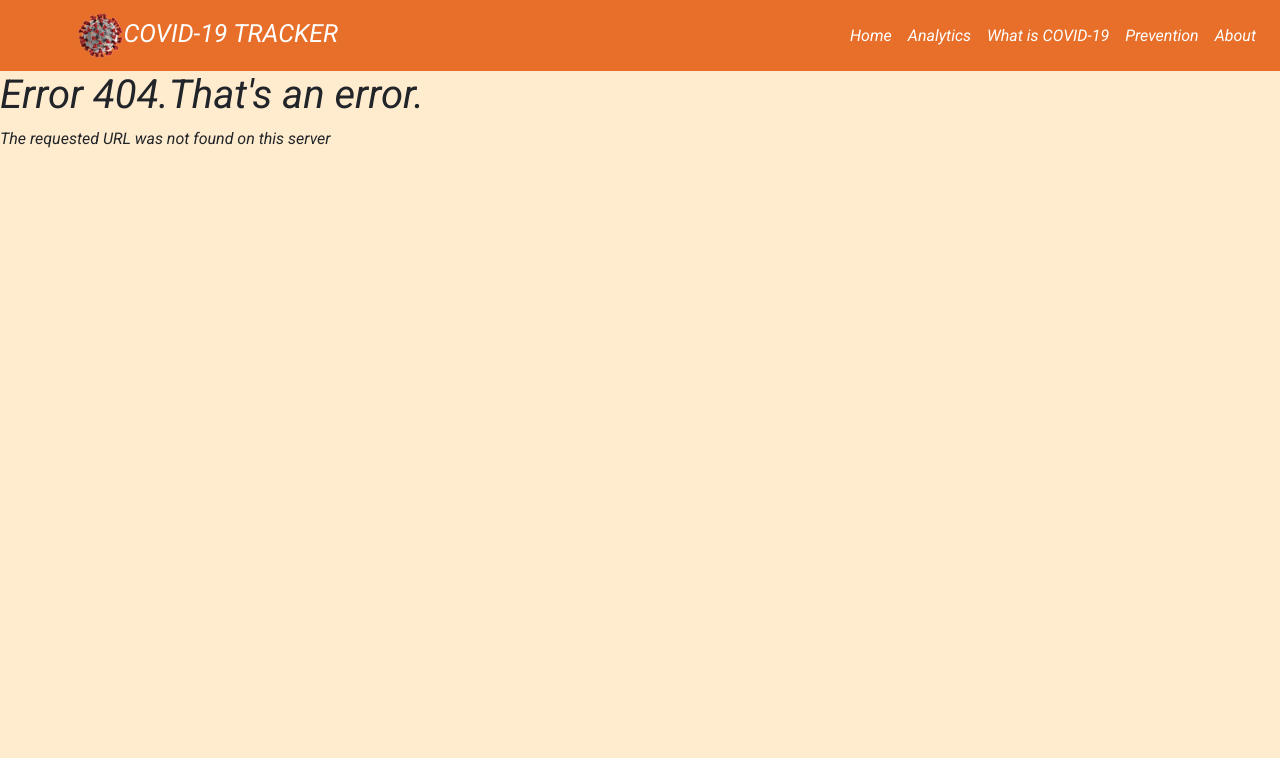
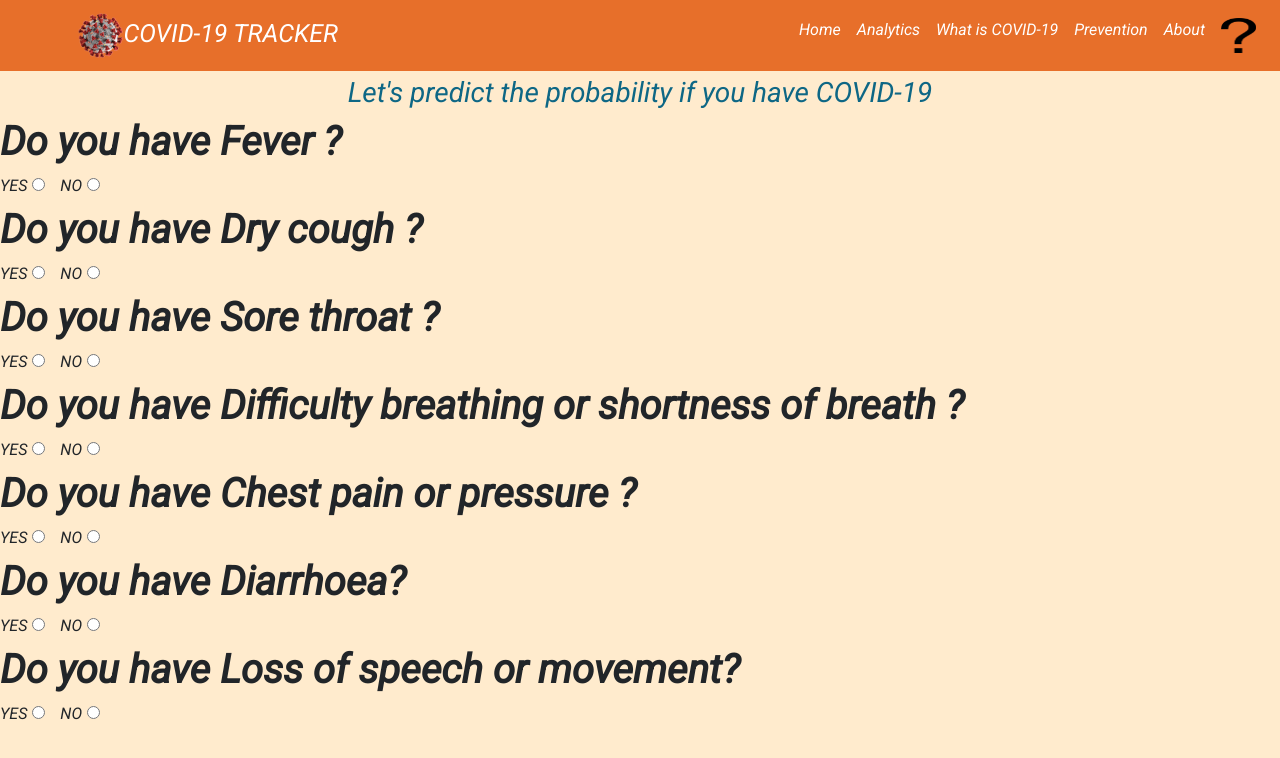
Before and after one commit to Farzana-Rahman/First-project, a React (Create React App) app in the folder my-app/: page /prediction in a window 1280 px wide. Before the commit this address had no page. Shown: the top 758 px of the page. Built offline with nearby package versions, Linux system fonts and the light colour scheme.

Commit message:
updated few pages

```diff
--- a/my-app/package.json
+++ b/my-app/package.json
@@ -7,7 +7,9 @@
     "@testing-library/react": "^9.5.0",
     "@testing-library/user-event": "^7.2.1",
     "axios": "^0.20.0",
+    "chart.js": "^2.9.3",
     "react": "^16.13.1",
+    "react-chartjs-2": "^2.10.0",
     "react-dom": "^16.13.1",
     "react-router-dom": "^5.2.0",
     "react-scripts": "3.4.1",
--- a/my-app/src/App.css
+++ b/my-app/src/App.css
@@ -103,3 +103,15 @@ p{
   margin-top: 265px;
   text-align: center;
 }
+
+.map{
+  margin: 40px 100px;
+}
+
+@media (max-width: 575.98px) {
+  .navbar-nav{
+    align-items: center;
+    margin-left:none ;
+  }
+
+}
--- a/my-app/src/Components/Details.js
+++ b/my-app/src/Components/Details.js
@@ -26,13 +26,16 @@ class Details extends Component {
 
                 <p> Diarrhoea </p>
 
-                <p> Conjunctivitis </p>
-
                 <p>Headache </p>
 
                 <p> Loss of taste or smell </p>
 
                 <p> A rash on skin, or discolouration of fingers or toes </p>
+                <h5>Serious symptoms:</h5>
+                <p>Difficulty breathing or shortness of breath</p>
+                <p>Chest pain or pressure</p>
+                <p>Loss of speech or movement</p>
+
                 <h4>Cause:</h4>
                 <p>COVID-19 is caused by infection with the severe acute respiratory syndrome coronavirus 2 (SARS-CoV-2) virus strain.</p>
 
--- a/my-app/src/Components/Home.js
+++ b/my-app/src/Components/Home.js
@@ -78,9 +78,6 @@ class Home extends Component {
                 </div>
 
 
-
-
-
             </Fragment>
         );
     }
--- a/my-app/src/Components/Navbar.js
+++ b/my-app/src/Components/Navbar.js
@@ -1,6 +1,7 @@
 import React, { Component } from 'react';
 import { NavLink } from 'react-router-dom';
 import Logo from '../images/img1.png';
+import Logo2 from '../images/image.png';
 
 class Navbar extends Component {
     render() {
@@ -35,6 +36,9 @@ class Navbar extends Component {
                        <li className="nav-item">
                             <NavLink exact className="nav-link" to="/about">About</NavLink>
                        </li>
+                       <li className="nav-item">
+                            <NavLink exact className="nav-link" to="/prediction"><img src={Logo2} width="35" height="35" alt=" "></img></NavLink>
+                       </li>
 
                    </ul>
 
--- /dev/null
+++ b/my-app/src/Components/Prediction.js
@@ -0,0 +1,98 @@
+import React, { Component } from 'react';
+
+class Prediction extends Component {
+
+
+    render() {
+        return (
+            <>
+            <div>
+                <h3>Let's predict the probability if you have COVID-19</h3>
+
+                <h1><b>Do you have Fever ? </b></h1>
+                <label>YES
+                <input type="radio" name="ans" value="YES" style={{marginLeft:"5px"}}></input>
+                </label>
+                <label style={{marginLeft:"15px"}}>NO
+                <input type="radio" name="ans" value="NO" style={{marginLeft:"5px"}}></input>
+                </label>
+
+            </div>
+
+            <div>
+
+                <h1><b>Do you have Dry cough ? </b></h1>
+                <label>YES
+                <input type="radio" name="ans" value="YES" style={{marginLeft:"5px"}}></input>
+                </label>
+                <label style={{marginLeft:"15px"}}>NO
+                <input type="radio" name="ans" value="NO" style={{marginLeft:"5px"}}></input>
+                </label>
+
+            </div>
+
+            <div>
+
+                <h1><b>Do you have Sore throat ? </b></h1>
+                <label>YES
+                <input type="radio" name="ans" value="YES" style={{marginLeft:"5px"}}></input>
+                </label>
+                <label style={{marginLeft:"15px"}}>NO
+                <input type="radio" name="ans" value="NO" style={{marginLeft:"5px"}}></input>
+                </label>
+
+            </div>
+
+            <div>
+
+                <h1><b>Do you have Difficulty breathing or shortness of breath ? </b></h1>
+                <label>YES
+                <input type="radio" name="ans" value="YES" style={{marginLeft:"5px"}}></input>
+                </label>
+                <label style={{marginLeft:"15px"}}>NO
+                <input type="radio" name="ans" value="NO" style={{marginLeft:"5px"}}></input>
+                </label>
+
+            </div>
+
+            <div>
+
+                <h1><b>Do you have Chest pain or pressure ? </b></h1>
+                <label>YES
+                <input type="radio" name="ans" value="YES" style={{marginLeft:"5px"}}></input>
+                </label>
+                <label style={{marginLeft:"15px"}}>NO
+                <input type="radio" name="ans" value="NO" style={{marginLeft:"5px"}}></input>
+                </label>
+
+            </div>
+
+            <div>
+
+                <h1><b>Do you have Diarrhoea? </b></h1>
+                <label>YES
+                <input type="radio" name="ans" value="YES" style={{marginLeft:"5px"}}></input>
+                </label>
+                <label style={{marginLeft:"15px"}}>NO
+                <input type="radio" name="ans" value="NO" style={{marginLeft:"5px"}}></input>
+                </label>
+
+            </div>
+
+            <div>
+
+                <h1><b>Do you have Loss of speech or movement? </b></h1>
+                <label>YES
+                <input type="radio" name="ans" value="YES" style={{marginLeft:"5px"}}></input>
+                </label>
+                <label style={{marginLeft:"15px"}}>NO
+                <input type="radio" name="ans" value="NO" style={{marginLeft:"5px"}}></input>
+                </label>
+
+            </div>
+            </>
+        );
+    }
+}
+
+export default Prediction;
--- a/my-app/src/Components/Routing.js
+++ b/my-app/src/Components/Routing.js
@@ -7,6 +7,7 @@ import Analytics from './Analytics'
 import Details from './Details';
 import Prevention from './Prevention'
 import Notfound from './Notfound';
+import Prediction from './Prediction'
 
 class Routing extends Component {
     render() {
@@ -19,6 +20,7 @@ class Routing extends Component {
                 <Route path="/details" component={Details}></Route>
                 <Route path="/prevention" component={Prevention}></Route>
                 <Route path="/about" component={About}></Route>
+                <Route path="/prediction" component={Prediction}></Route>
                 <Route component={Notfound}></Route>
                 </Switch>
 
```
Also changed, not shown: my-app/src/images/image.png (added), 1 other file (tests, documents, lock files or other folders).
